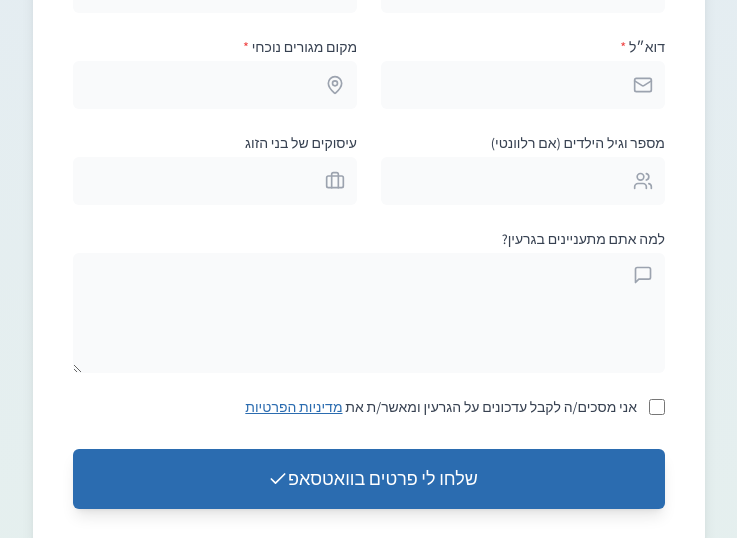
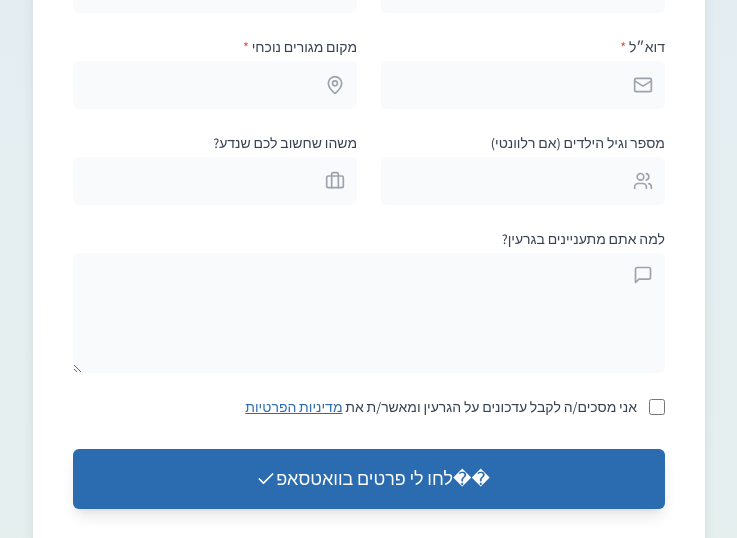
Before and after one commit to dcoten/build-kiryat-community, a React (Vite) app: page / in a window 1280 px wide. Shown: the part 6965-7503 px from the top of the page, without its empty margins (271-1008 px from the left). Built offline with nearby package versions, Linux system fonts and the light colour scheme.

Commit message:
Refactor: Update contact form label
Update the "occupation" label in `ContactForm.tsx` to "משהו שחשוב לכם שנדע?".

```diff
--- a/src/components/ContactForm.tsx
+++ b/src/components/ContactForm.tsx
@@ -233,7 +233,7 @@ const ContactForm = () => {
               />
 
               <ContactFormField
-                label="עיסוקים של בני הזוג"
+                label="משהו שחשוב לכם שנדע?"
                 name="occupation"
                 value={formData.occupation}
                 onChange={handleChange}
@@ -255,7 +255,7 @@ const ContactForm = () => {
             />
 
             <div className="mt-8">
-              <ContactFormSubmitButton isSubmitting={isSubmitting} text="שלחו לי פרטים בוואטסאפ" />
+              <ContactFormSubmitButton isSubmitting={isSubmitting} text="��לחו לי פרטים בוואטסאפ" />
             </div>
           </form>
 
```
